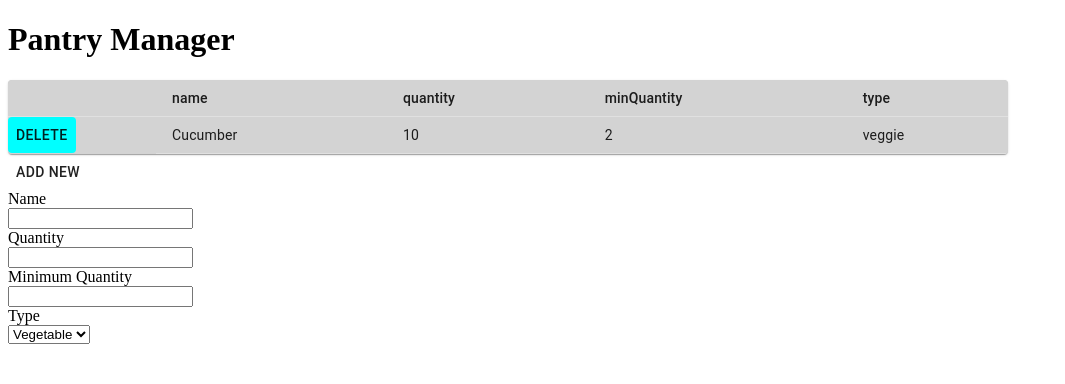
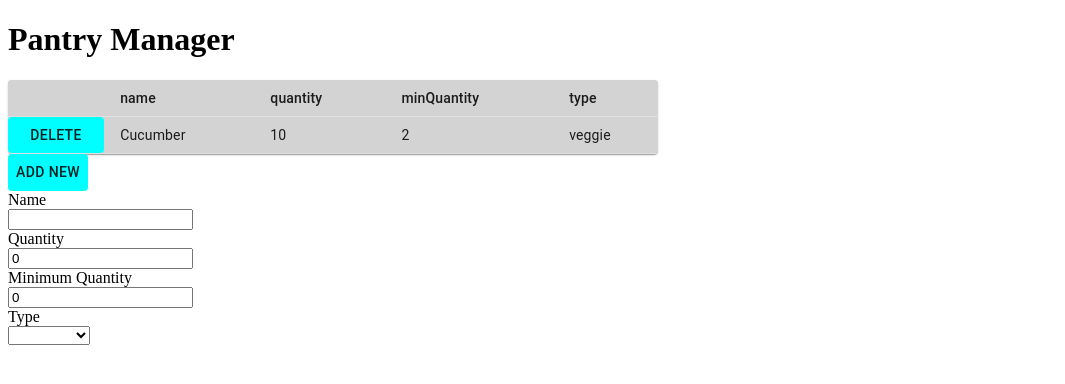
Before and after one commit to parduhne/e-gineering-food-manager, a React (Create React App) app in the folder e-gineering-react-training/: page / in a window 1280 px wide. Both pictures are taken after a click on the button "ADD NEW". Shown: the top 384 px of the page, without its empty margins (0-1065 px from the left). Built offline with nearby package versions, Linux system fonts and the light colour scheme; data requests are answered from the project's data file.

Commit message:
made inputs controlled

```diff
--- a/e-gineering-react-training/package.json
+++ b/e-gineering-react-training/package.json
@@ -16,6 +16,7 @@
     "json-server": "^0.16.3",
     "npm-run-all": "^4.1.5",
     "react": "^17.0.2",
+    "react-bootstrap": "^1.6.1",
     "react-dom": "^17.0.2",
     "react-scripts": "4.0.3",
     "typescript": "^4.1.2",
--- a/e-gineering-react-training/src/App.tsx
+++ b/e-gineering-react-training/src/App.tsx
@@ -1,4 +1,4 @@
-import ListFoods from "./components/Foods";
+import ListFoods from "./components/Foods/Foods";
 
 function App() {
   return (
--- a/e-gineering-react-training/src/api/foodsApi.ts
+++ b/e-gineering-react-training/src/api/foodsApi.ts
@@ -1,4 +1,4 @@
-import { Food } from "../types/food";
+import { Food } from "../types/foodType";
 
 export async function getFoods(): Promise<Food[]> {
   const res = await fetch("http://localhost:3001/foods");
--- a/e-gineering-react-training/src/components/Foods.tsx
+++ b/e-gineering-react-training/src/components/Foods/Foods.tsx
@@ -1,13 +1,21 @@
 import { useEffect, useState } from "react";
-import { getFoods, deleteFood } from "../api/foodsApi";
-import { Food } from "../types/food";
-import Table from "./common/Table";
-import { Button } from "@material-ui/core";
-import Input from "./common/Input";
-import Select from "./common/Select";
+import { getFoods, deleteFood } from "../../api/foodsApi";
+import { Food, NewFood } from "../../types/foodType";
+import Table from "../common/Table/Table";
+import Button from "../common/Button/Button";
+import Input from "../common/Input/Input";
+import Select from "../common/Select/Select";
+
+const emptyFood: NewFood = {
+  name: "",
+  quantity: 0,
+  minQuantity: 0,
+  type: "",
+};
 
 function ListFoods() {
   const [foods, setFoods] = useState<Food[]>([]);
+  const [newFood, setNewFood] = useState<NewFood>(emptyFood);
   const [addFoodForm, setAddFoodForm] = useState<boolean>(false);
 
   useEffect(() => {
@@ -24,6 +32,10 @@ function ListFoods() {
     setFoods(foods.filter((val) => val.id !== id));
   }
 
+  function onNewFoodChange(att: string, val: string | number) {
+    // setNewFood({att:val, ...newFood})
+  }
+
   return (
     <>
       <Table
@@ -34,13 +46,32 @@ function ListFoods() {
       <Button onClick={() => setAddFoodForm(true)}>Add New</Button>
       {addFoodForm && (
         <form>
-          <Input id="name" type="text" label="Name" />
-          <Input id="quantity" type="number" label="Quantity" />
-          <Input id="minimum-quantity" type="number" label="Minimum Quantity" />
+          <Input
+            id="name"
+            type="text"
+            label="Name"
+            value={newFood.name}
+            onChange={onNewFoodChange}
+          />
+          <Input
+            id="quantity"
+            type="number"
+            label="Quantity"
+            value={newFood.quantity}
+            onChange={onNewFoodChange}
+          />
+          <Input
+            id="minimum-quantity"
+            type="number"
+            label="Minimum Quantity"
+            value={newFood.minQuantity}
+            onChange={onNewFoodChange}
+          />
           <Select
             id="type"
             label="Type"
             placeholder="Select Type"
+            value={newFood.type}
             selectOptions={[
               { label: "Vegetable", value: "vegetable" },
               { label: "Grain", value: "grain" },
--- /dev/null
+++ b/e-gineering-react-training/src/components/common/Button/Button.tsx
@@ -0,0 +1,25 @@
+import MuiButton, {
+  ButtonProps as MuiButtonProps,
+} from "@material-ui/core/Button";
+import { makeStyles } from "@material-ui/core/styles";
+import cx from "classnames";
+
+const useStyles = makeStyles({
+  button: {
+    backgroundColor: "cyan",
+  },
+});
+
+export interface ButtonProps extends MuiButtonProps {}
+
+function Button(props: ButtonProps) {
+  const classes = useStyles();
+  return (
+    <MuiButton
+      {...props}
+      className={cx(classes.button, props.className)}
+    ></MuiButton>
+  );
+}
+
+export default Button;
--- a/e-gineering-react-training/src/components/common/Input.tsx
+++ b/e-gineering-react-training/src/components/common/Input/Input.tsx
@@ -8,13 +8,15 @@ export interface InputProps {
   label: string;
   id: string;
   type: string;
+  value: string | number;
+  onChange: Function;
 }
-function Input(props: InputProps) {
+function Input({ label, id, type, value, onChange }: InputProps) {
   return (
     <div>
-      <label>{props.label}</label>
+      <label>{label}</label>
       <br />
-      <input id={props.id} type={props.type} />
+      <input onChange={() => onChange()} id={id} type={type} value={value} />
     </div>
   );
 }
--- a/e-gineering-react-training/src/components/common/Select.tsx
+++ b/e-gineering-react-training/src/components/common/Select/Select.tsx
@@ -12,16 +12,23 @@ export interface SelectProps {
   label: string;
   id: string;
   placeholder: string;
+  value: string;
   selectOptions: SelectOption[];
 }
 function Select(props: SelectProps) {
+  const { label, id, placeholder, value, selectOptions } = props;
   return (
     <div>
-      <label>{props.label}</label>
+      <label>{label}</label>
       <br />
-      <select id={props.id} placeholder={props.placeholder}>
-        {props.selectOptions.map((opt) => (
-          <option key={opt.value} value={opt.value}>
+      <select id={id} placeholder={placeholder}>
+        <option value=""></option>
+        {selectOptions.map((opt) => (
+          <option
+            selected={value === opt.value}
+            key={opt.value}
+            value={opt.value}
+          >
             {opt.label}
           </option>
         ))}
--- a/e-gineering-react-training/src/components/common/Table.tsx
+++ b/e-gineering-react-training/src/components/common/Table/Table.tsx
@@ -8,16 +8,19 @@ import {
   Paper,
 } from "@material-ui/core";
 import { makeStyles } from "@material-ui/core/styles";
-import Button from "@material-ui/core/Button";
+import Button from "../Button/Button";
 
 const useStyles = makeStyles({
   table: {
     minWidth: 650,
-    maxWidth: 1000,
+    maxWidth: 650,
     backgroundColor: "#D3D3D3",
   },
+  tableCell: {
+    padding: 0,
+  },
   button: {
-    backgroundColor: "cyan",
+    width: "100%",
   },
 });
 
@@ -59,12 +62,18 @@ function Table(props: TableProps) {
               return (
                 <TableRow key={id}>
                   {onDelete && (
-                    <Button
-                      className={classes.button}
-                      onClick={async () => onDelete && onDelete(id)}
+                    <TableCell
+                      className={classes.tableCell}
+                      component="th"
+                      scope="row"
                     >
-                      Delete
-                    </Button>
+                      <Button
+                        className={classes.button}
+                        onClick={async () => onDelete && onDelete(id)}
+                      >
+                        Delete
+                      </Button>
+                    </TableCell>
                   )}
                   {Object.values(row).map((val) => (
                     <TableCell component="th" scope="row">
```
Also changed, not shown: e-gineering-react-training/src/components/common/Button.tsx (deleted, +0 -13 lines), e-gineering-react-training/src/types/foodType.ts (renamed from e-gineering-react-training/src/types/food.ts, +7 -0 lines), 2 other files (tests, documents, lock files or other folders).
